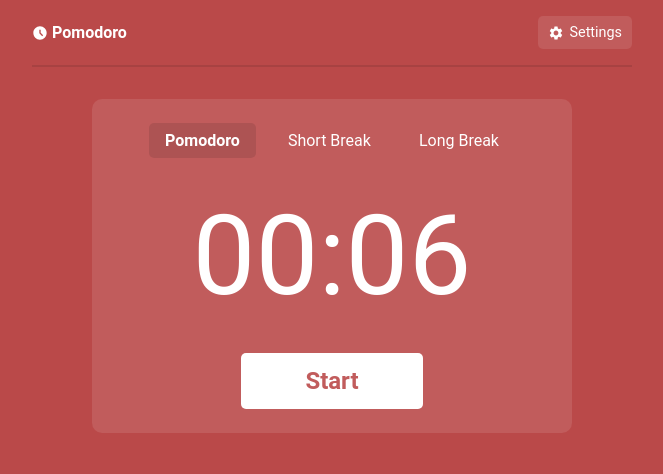
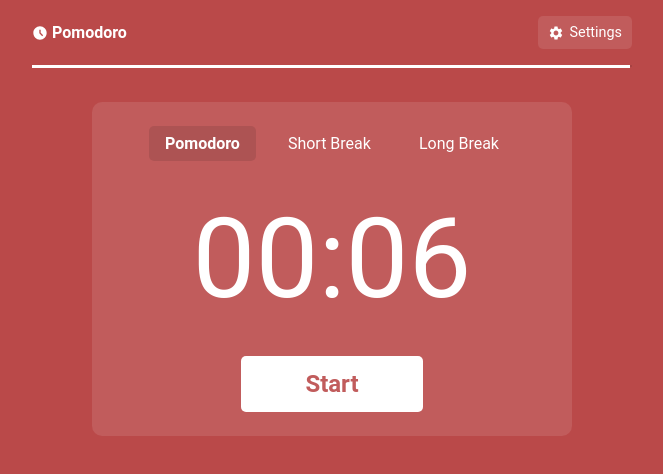
Before and after one commit to itsramin/pomodoro, a React (Create React App) app: page / in a window 1280 px wide. Shown: the top 474 px of the page, without its empty margins (308-971 px from the left). Built offline with nearby package versions, Linux system fonts and the light colour scheme.

Commit message:
progressBar added

```diff
--- a/src/components/Settings/Settings.js
+++ b/src/components/Settings/Settings.js
@@ -37,7 +37,7 @@ const Settings = () => {
   };
   return (
     <Modal closeModal={closeModalHandler}>
-      <header>
+      <header className={styles["header"]}>
         <h2>Settings</h2>
         <MdClose className={styles["iconClose"]} onClick={closeModalHandler} />
       </header>
--- a/src/components/Settings/Settings.module.css
+++ b/src/components/Settings/Settings.module.css
@@ -1,4 +1,4 @@
-header {
+.header {
   display: flex;
   flex-direction: row;
   align-items: center;
@@ -8,7 +8,7 @@ header {
   margin-bottom: 10px;
 }
 
-h2 {
+.header h2 {
   color: var(--color-text-2);
 }
 .iconClose {
--- /dev/null
+++ b/src/components/Timer/ProgressBar.js
@@ -0,0 +1,14 @@
+import styles from "./ProgressBar.module.css";
+
+const ProgressBar = ({ percentage }) => {
+  return (
+    <div className={styles.outer}>
+      <div
+        className={styles.inner}
+        style={{ width: percentage * 100 + "%" }}
+      ></div>
+    </div>
+  );
+};
+
+export default ProgressBar;
--- /dev/null
+++ b/src/components/Timer/ProgressBar.module.css
@@ -0,0 +1,7 @@
+.outer {
+  transform: translateY(-2px);
+}
+.inner {
+  background-color: white;
+  height: 3px;
+}
--- a/src/components/Timer/TimerBox.js
+++ b/src/components/Timer/TimerBox.js
@@ -1,5 +1,6 @@
 import { useCallback, useEffect, useMemo, useState } from "react";
 import { useSelector } from "react-redux";
+import ProgressBar from "./ProgressBar";
 import styles from "./TimerBox.module.css";
 
 const TimerBox = ({ onChangeTab }) => {
@@ -57,8 +58,12 @@ const TimerBox = ({ onChangeTab }) => {
   };
 
   const timerNum = new Date(timer * 1000).toISOString().slice(14, 19);
+  const progress =
+    (tabs[activeTab].time * 60 - timer) / (tabs[activeTab].time * 60);
 
   return (
+    <>
+      <ProgressBar percentage={progress} />
       <div className={styles.timerBox}>
         <div className={styles.timerTabs}>
           {tabs.map((tab, i) => {
@@ -80,6 +85,7 @@ const TimerBox = ({ onChangeTab }) => {
           {running ? "Stop" : "Start"}
         </div>
       </div>
+    </>
   );
 };
 
--- a/src/components/Timer/TimerBox.module.css
+++ b/src/components/Timer/TimerBox.module.css
@@ -9,6 +9,7 @@
   align-items: center;
   color: var(--color-text-1);
   gap: 2rem;
+  margin-top: 2rem;
 }
 .timer {
   font-size: 7rem;
--- a/src/components/header/MainHeader.module.css
+++ b/src/components/header/MainHeader.module.css
@@ -1,9 +1,8 @@
 .header {
-  padding-top: 1rem;
-  padding-bottom: 1rem;
+  padding: 1rem 0;
   border-bottom: 2px solid rgba(0, 0, 0, 0.1);
   color: var(--color-text-1);
-  margin-bottom: 2rem;
+  /* margin-bottom: 2rem; */
   display: flex;
   flex-direction: row;
   align-items: center;
```
Lines whose indentation alone changed are shown as unchanged.
